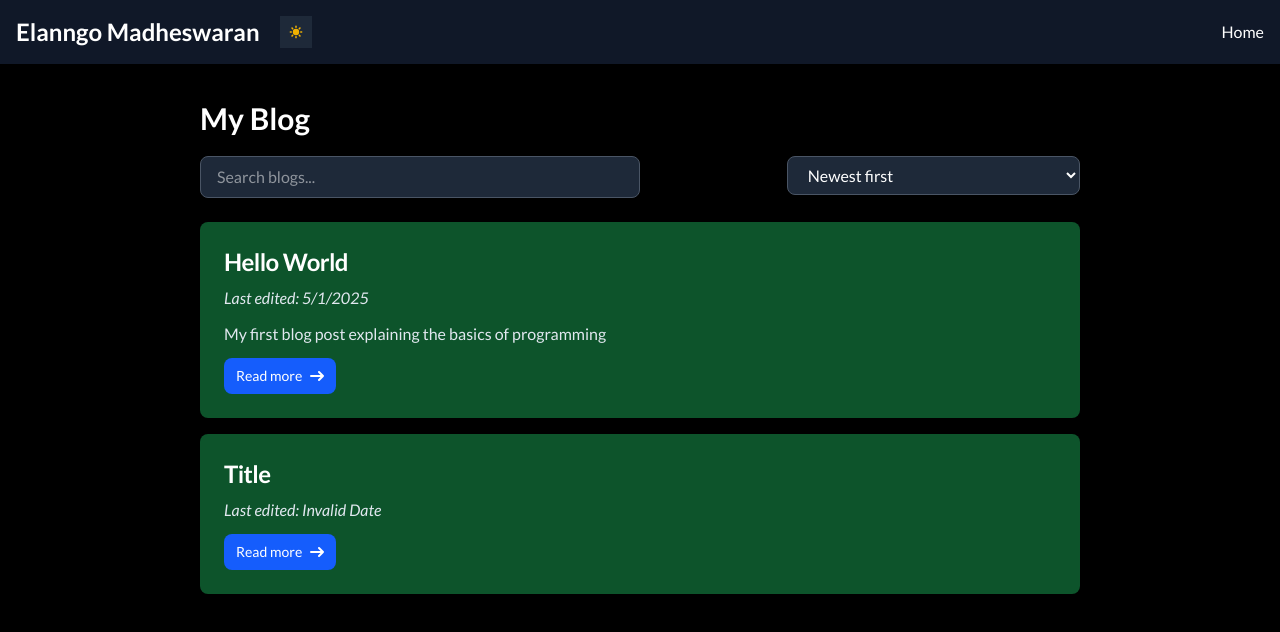
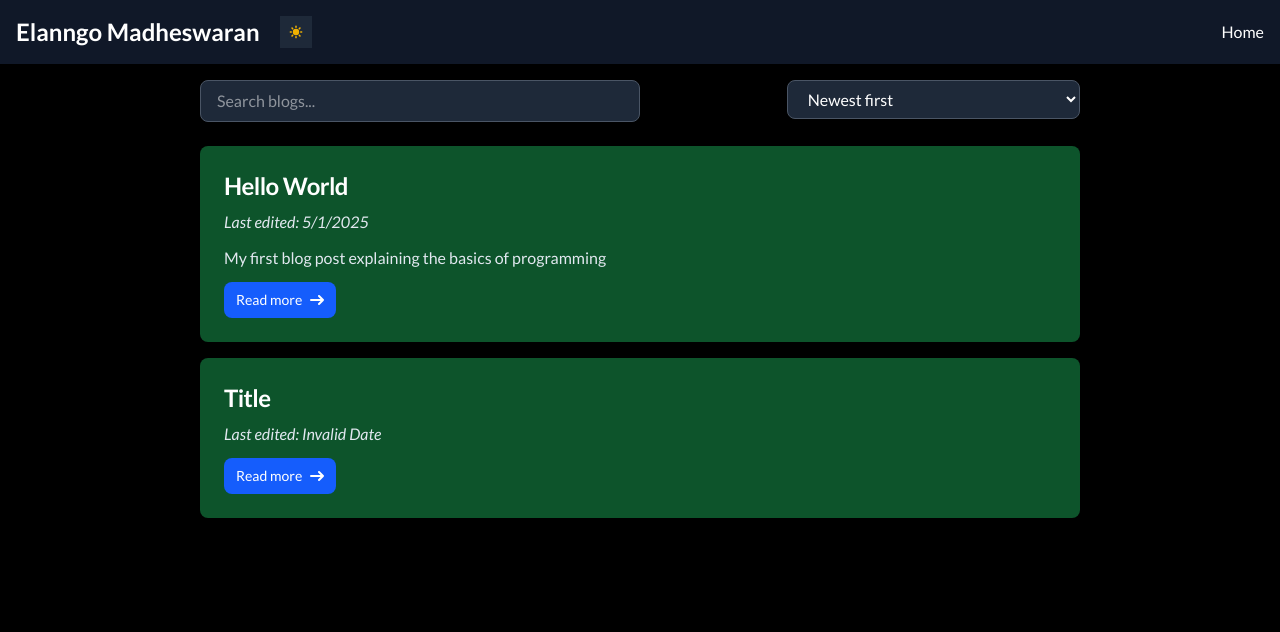
Before and after one commit to Elanngo-Madheswaran/portfolio, a SvelteKit app in the folder myweb/: page /blogs in a window 1280 px wide. Shown: the top 632 px of the page. Built offline with nearby package versions, Linux system fonts and the light colour scheme.

Commit message:
refactor: remove blog title heading for cleaner layout

```diff
--- a/myweb/src/routes/blogs/+page.svelte
+++ b/myweb/src/routes/blogs/+page.svelte
@@ -27,7 +27,6 @@
 <div class="bg-white dark:bg-black selection:bg-green-700 selection:text-white transition duration-700 ease-in-out">
     <section class="flex flex-col">
         <div class="xl:w-3/4 self-center w-full sm:m-5 sm:p-5 flex flex-col">
-            <h3 class="dark:text-white text-green-900 font-bold text-3xl m-5">My Blog</h3>
 
             <!-- Search and sort controls -->
             <div class="flex flex-col sm:flex-row justify-between mb-6 px-5">
```
